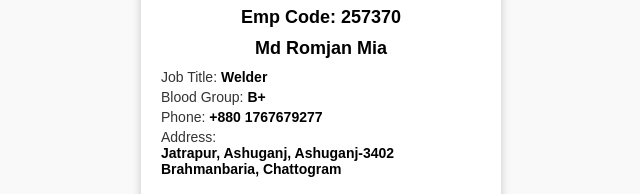
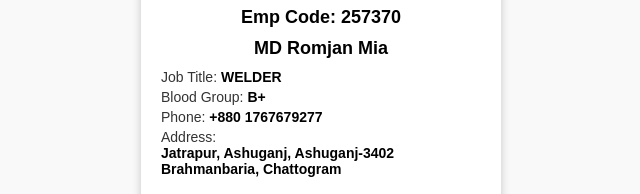
Before and after one commit to rafr6/romjan-afcons, a plain HTML site: page index.html in a window 1280 px wide. Shown: the part 275-469 px from the top of the page, 319-959 px from the left. Drawn offline with Linux system fonts and the light colour scheme; grey boxes are pictures that could not be loaded.

Commit message:
Update and rename index (7).html to index.html

```diff
--- a/index (7).html
+++ b/index.html
@@ -132,9 +132,9 @@
       </div>
       <div class="photo" style="background-image: url('photo.jpg');"></div>
       <h2>Emp Code: <strong>257370</strong></h2>
-      <h2>Md Romjan Mia</h2>
+      <h2>MD Romjan Mia</h2>
       <div class="info">
-        <p><span class="label">Job Title:</span> <span class="value">Welder</span></p>
+        <p><span class="label">Job Title:</span> <span class="value">WELDER</span></p>
         <p><span class="label">Blood Group:</span> <span class="value">B+</span></p>
         <p><span class="label">Phone:</span> <span class="value">+880 1767679277</span></p>
         <p><span class="label">Address:</span><br>
```
